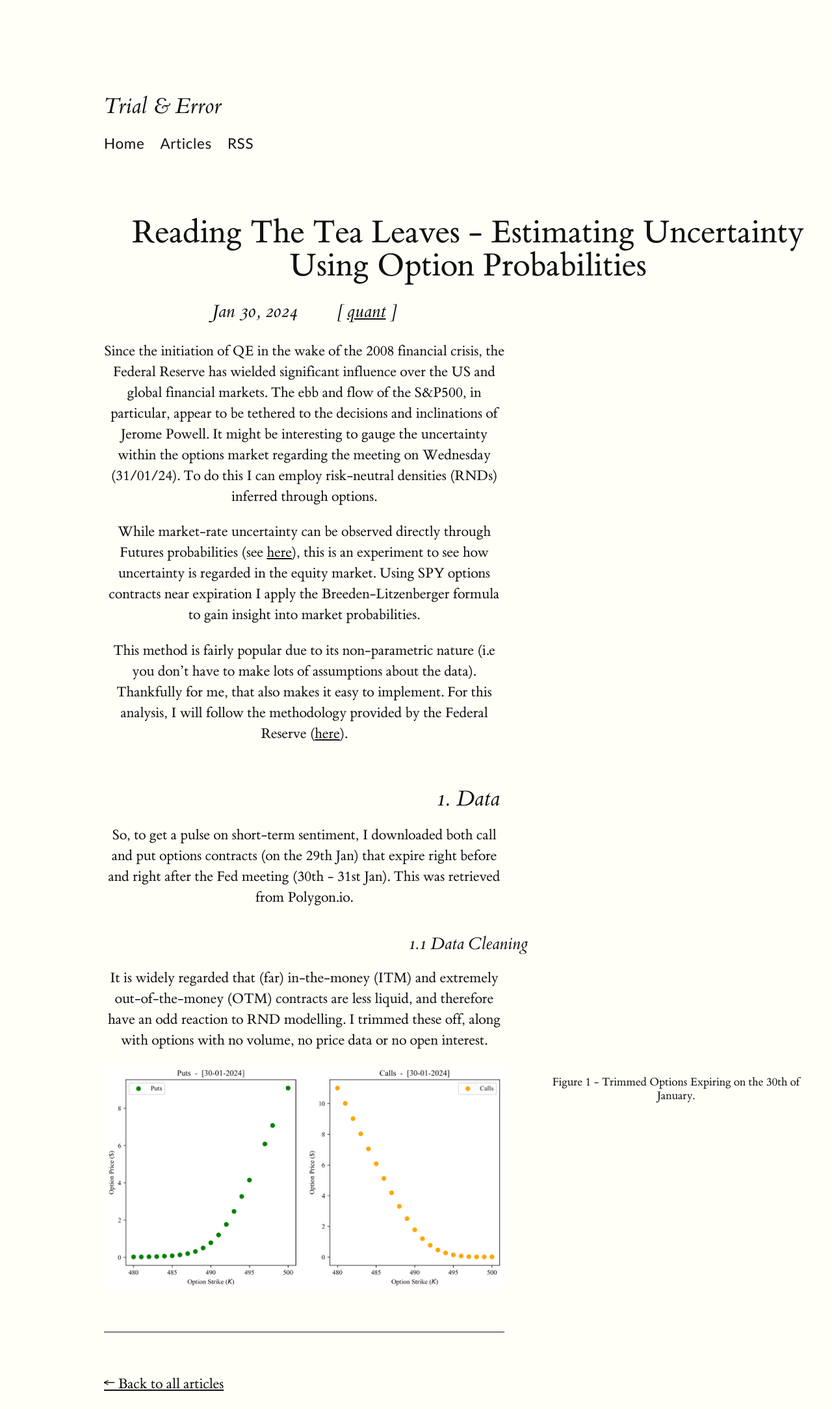
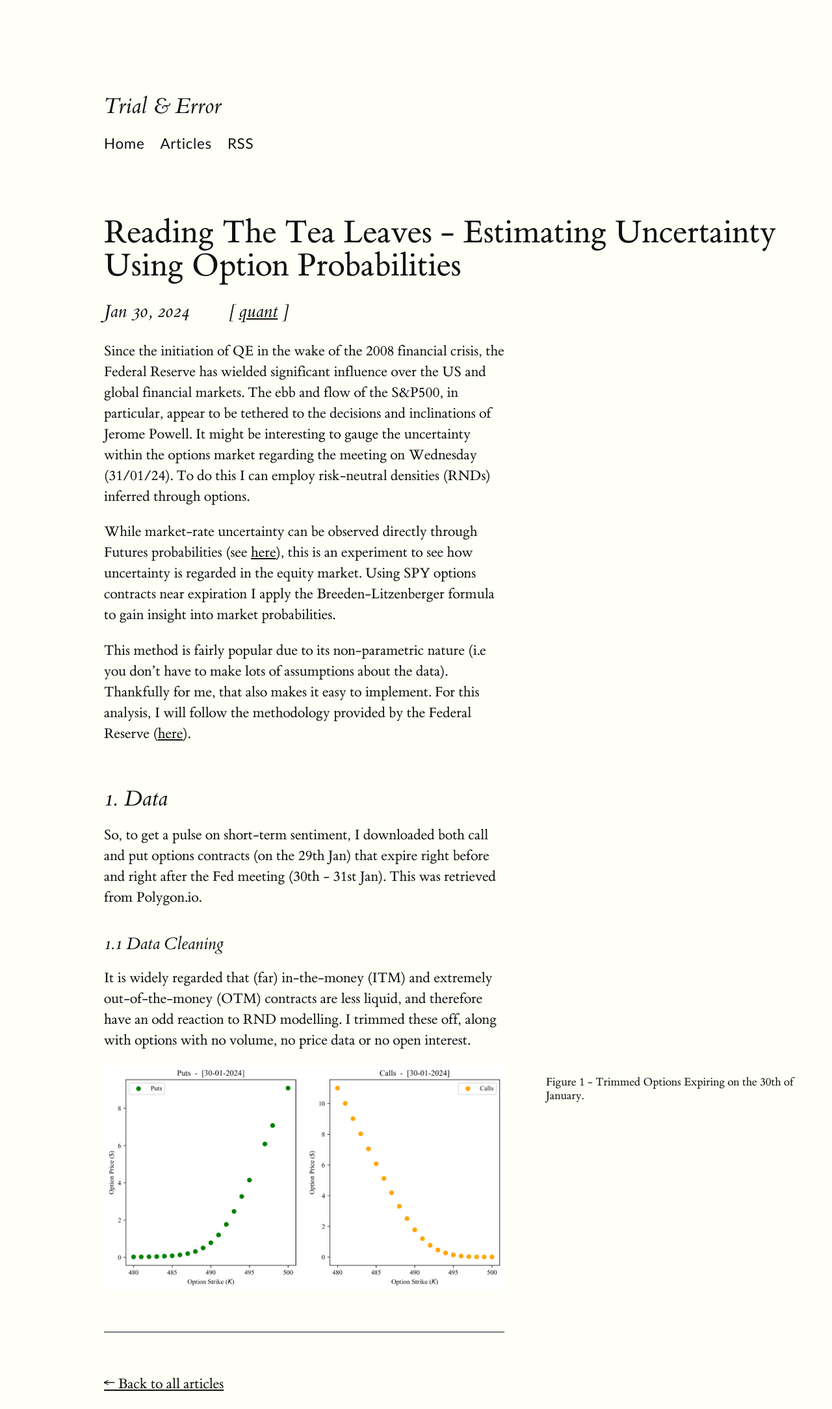
Before and after one commit to CSomers3/csomers3.github.io, a Jekyll site: the page built from _posts/2024-01-30-RND.md, in a window 1280 px wide. Shown: the whole page at 65% size. Built offline with Jekyll 4.4.1, drawn with Linux system fonts in a browser that asks for light colours.

Commit message:
Update post.html

```diff
--- a/_layouts/post.html
+++ b/_layouts/post.html
@@ -9,8 +9,8 @@ layout: compress
     {% include header.html %}
 
     <article>
-        <h1 style="text-align: center;">{{ page.title }}</h1>
-        <p class="subtitle" style="text-align: center;">
+        <h1>{{ page.title }}</h1>
+        <p class="subtitle">
             {{ page.date | date: "%b %-d, %Y" }}
             &emsp;
             <span style="display:inline; margin-left: 20px;">
@@ -20,9 +20,7 @@ layout: compress
             </span>
         </p>
 
-        <div style="text-align: center;">
-            {{ page.content }}
-        </div>
+        {{ page.content }}
 
         <hr>
 
```
